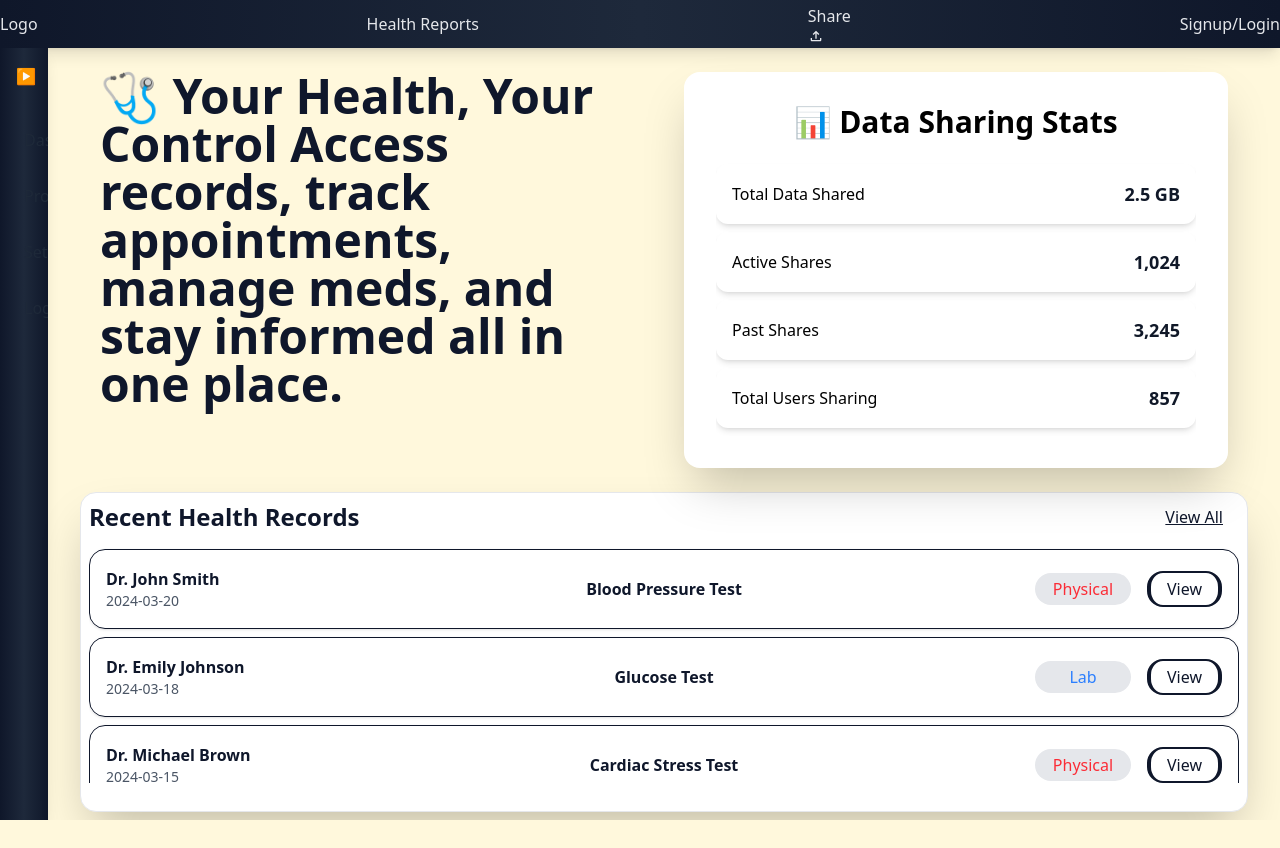
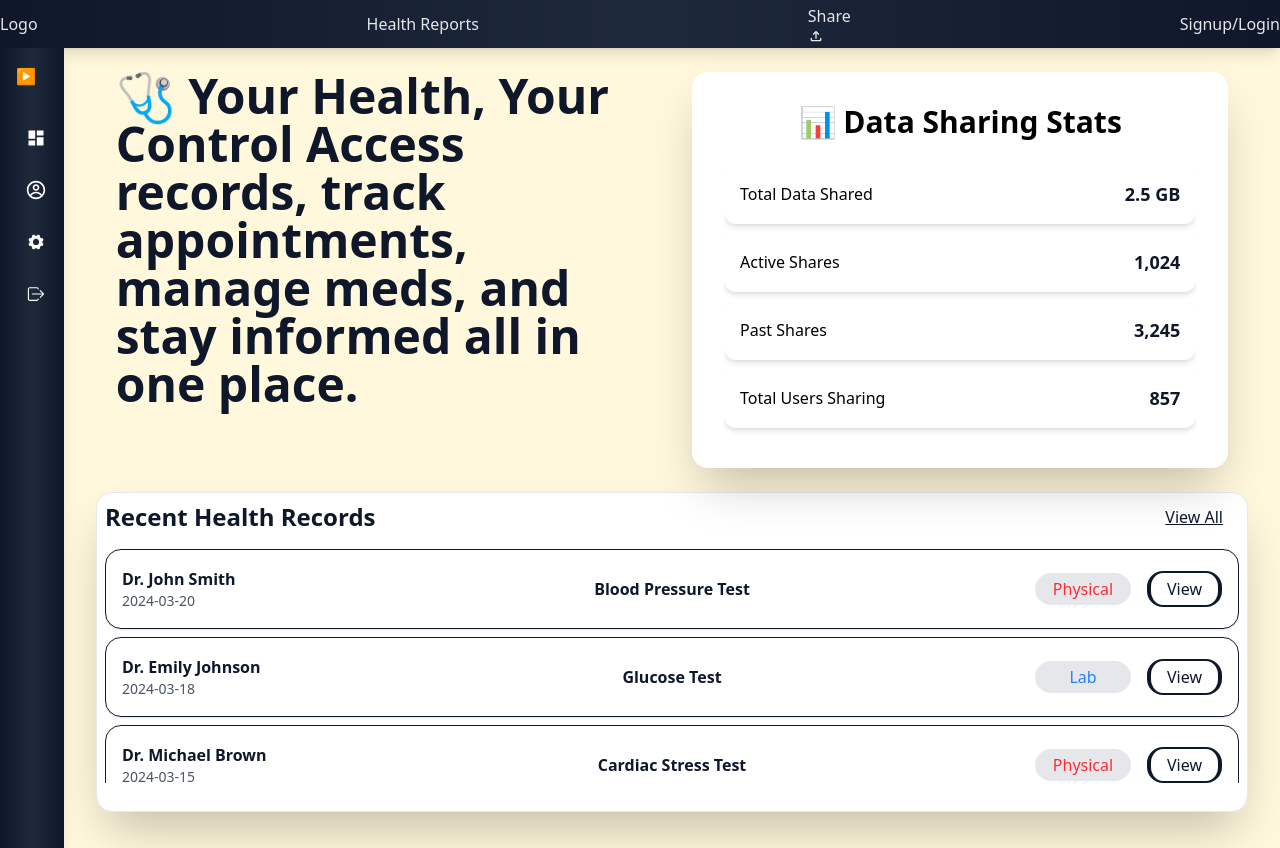
Before and after one commit to SBeeeee/CareConnect, a Next.js app: page / in a window 1280 px wide. Before the commit the page ends 820 px from the top, so only its background shows below. Built offline with nearby package versions, Linux system fonts and the light colour scheme.

Commit message:
sidebar fixed

```diff
--- a/src/app/components/HeroSection.jsx
+++ b/src/app/components/HeroSection.jsx
@@ -6,7 +6,7 @@ function HeroSection() {
   return (
     <div className="  z-30  mt-2 mx-4 flex flex-wrap justify-center gap-2 text-slate-900">
       <div className="md:text-5xl rounded-2xl font-bold md:w-[48%] p-4 ">🩺  Your Health, Your Control  Access records, track appointments, manage meds, and stay informed all in one place.</div>
-      <div className="md:w-[48%] w-full flex justify-center gap-2 rounded-2xl p-4 ">
+      <div className="md:w-[48%] w-full  gap-2 rounded-2xl p-4 ">
      <TableStat/>
       </div>
     </div>
--- a/src/app/components/Sidebar.jsx
+++ b/src/app/components/Sidebar.jsx
@@ -1,28 +1,53 @@
 'use client'
-import React from 'react'
-import { useState,useEffect } from 'react';
+import React, { useState } from 'react';
+import { MdDashboard } from "react-icons/md";
+import { CgProfile } from "react-icons/cg";
+import { IoIosSettings, IoIosLogOut } from "react-icons/io";
 
 function Sidebar() {
-const [Open,setOpen]=useState(false);
-
-
+  const [Open, setOpen] = useState(false);
 
   return (
-    <div className={`${Open?"w-64":"w-12"} flex-shrink-0 text-gray-800 bg-gradient-to-r from-[#0f172a] via-[#1e293b] to-[#0f172a]  transition-all duration-300 shadow-lg`}>
-      <div className="flex justify-between items-center p-4 " onClick={()=>{setOpen(!Open)}}>
-        <h1 className={`text-lg font-medium ${Open?"block":"hidden"}`}>CareConnect</h1>
-        <button >
-        {Open ? "◀" : "▶"}
+    <div onClick={() => setOpen(!Open)} className={`${Open ? "w-64" : "w-16"} flex-shrink-0  text-white bg-gradient-to-r from-[#0f172a] via-[#1e293b] to-[#0f172a] transition-all duration-300 shadow-lg h-screen`}>
+
+      <div className="flex justify-between items-center p-4">
+        {Open && <h1 className="text-lg font-medium">CareConnect</h1>}
+        <button  className="text-white">
+          {Open ? "◀" : "▶"}
         </button>
       </div>
-      <ul className="flex flex-col space-y-4 p-4 overflow-hidden">
-        <li className="hover:bg-gray-700 p-2 rounded cursor-pointer">Dashboard</li>
-        <li className="hover:bg-gray-700 p-2 rounded cursor-pointer">Profile</li>
-        <li className="hover:bg-gray-700 p-2 rounded cursor-pointer">Settings</li>
-        <li className="hover:bg-gray-700 p-2 rounded cursor-pointer">Logout</li>
+
+      <ul className="flex flex-col space-y-4 p-4">
+        <li className="hover:bg-gray-700 p-2 rounded cursor-pointer">
+          <div className="flex items-center gap-2">
+            <MdDashboard className="text-xl min-w-[24px]" />
+            <span className={`${Open ? "block" : "hidden"}`}>Dashboard</span>
+          </div>
+        </li>
+
+        <li className="hover:bg-gray-700 p-2 rounded cursor-pointer">
+          <div className="flex items-center gap-2">
+            <CgProfile className="text-xl min-w-[24px]" />
+            <span className={`${Open ? "block" : "hidden"}`}>Profile</span>
+          </div>
+        </li>
+
+        <li className="hover:bg-gray-700 p-2 rounded cursor-pointer">
+          <div className="flex items-center gap-2">
+            <IoIosSettings className="text-xl min-w-[24px]" />
+            <span className={`${Open ? "block" : "hidden"}`}>Settings</span>
+          </div>
+        </li>
+
+        <li className="hover:bg-gray-700 p-2 rounded cursor-pointer">
+          <div className="flex items-center gap-2">
+            <IoIosLogOut className="text-xl min-w-[24px]" />
+            <span className={`${Open ? "block" : "hidden"}`}>Logout</span>
+          </div>
+        </li>
       </ul>
     </div>
-  )
+  );
 }
 
-export default Sidebar
+export default Sidebar;
--- a/src/app/layout.js
+++ b/src/app/layout.js
@@ -15,7 +15,7 @@ export default function RootLayout({ children }) {
     <html lang="en">
       <body>
       <Navbar/>
-      <div className="flex">
+      <div className="flex" >
       <Sidebar/>
       {children}
       </div>
```
